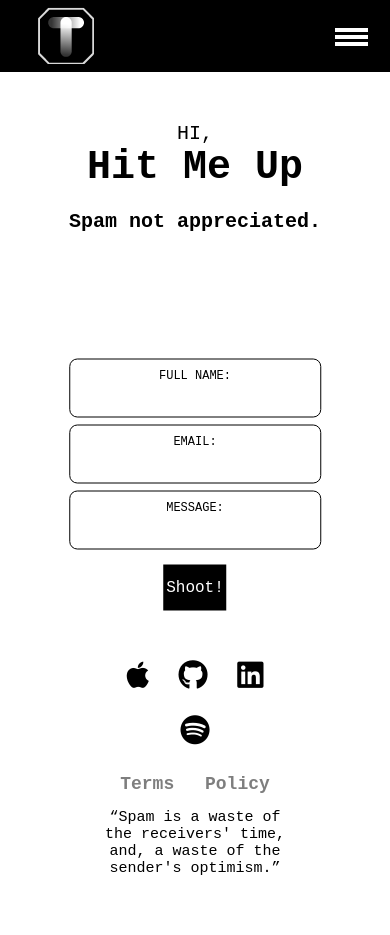
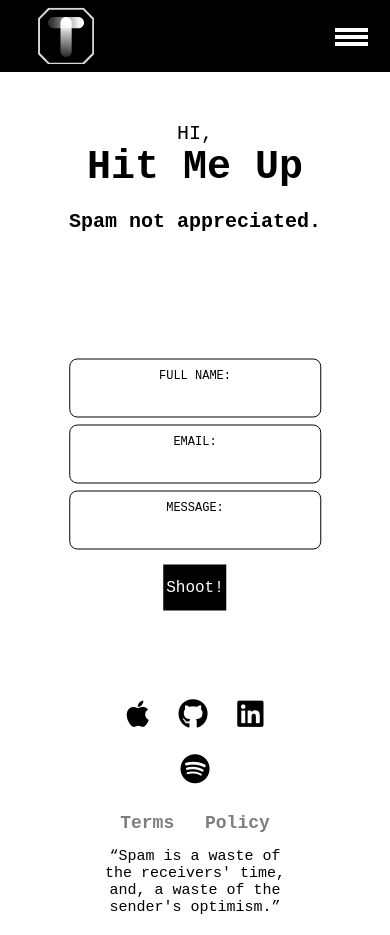
Before and after one commit to webster-sys/tanishqgupta, a plain HTML site: page contact.html in a window 390 px wide. Drawn offline with Linux system fonts and the light colour scheme.

Commit message:
Minor changes

```diff
--- a/contact.css
+++ b/contact.css
@@ -331,6 +331,7 @@ nav {
 
     .footer {
 
-        margin: 20px 0px;
+        position: absolute;
+        top: 95%;
     }
 }
```
